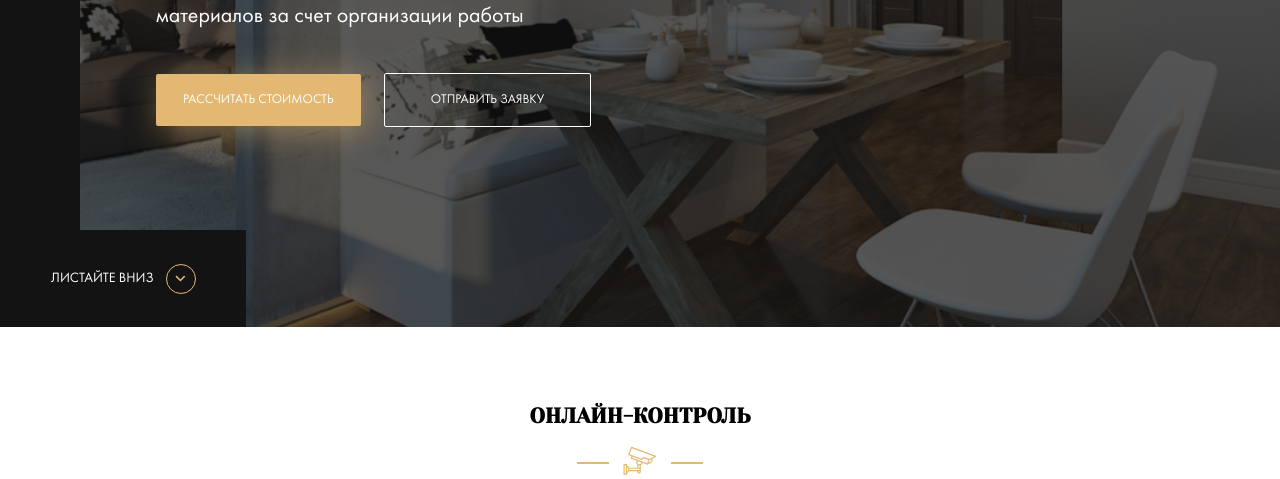
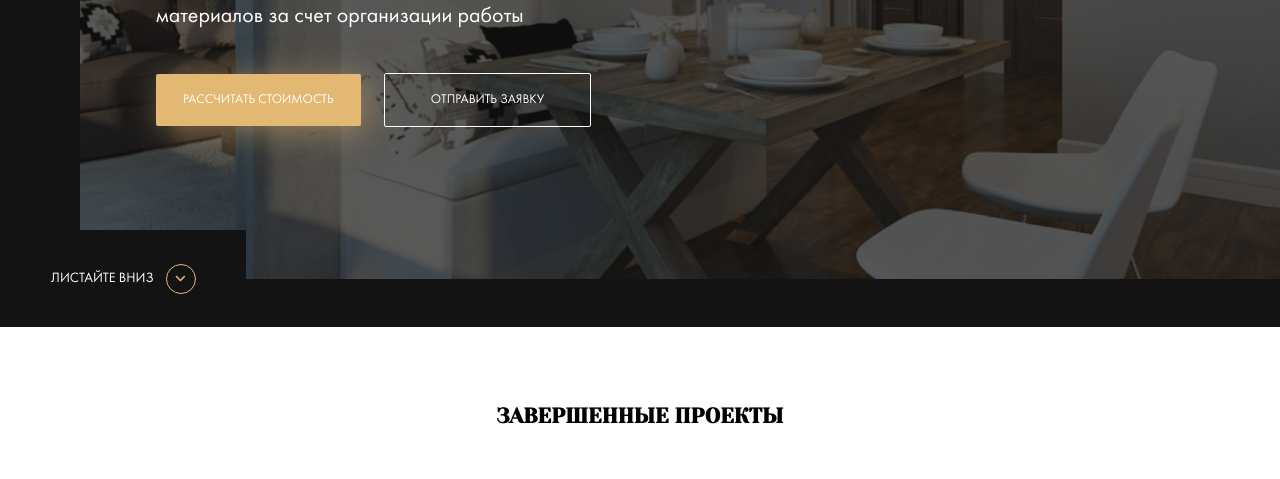
Before and after one commit to pavelgitvasilev/pavelfreelance, a website: page index.html in a window 1280 px wide. Shown: the part 473-952 px from the top of the page. Drawn offline with nearby package versions, Linux system fonts and the light colour scheme; files whose address does not match are found by name.

```diff
--- a/index.html
+++ b/index.html
@@ -50,6 +50,18 @@
 
 </section>
 <!-- /.hero -->
+<section class="section section--dark project">
+  <div class="container">
+    <div class="section-title">
+      <h2 class="section-title__heading">Завершенные проекты</h2>
+      <!-- /.section-title__heading -->
+    </div>
+    <!-- /.section-title -->
+  </div>
+  <!-- /.container -->
+</section>
+<!-- /.section section--dark project -->
+
 <section class="section control">
   <div class="container">
     <div class="section-title">
--- a/sass/templates/_hero.sass
+++ b/sass/templates/_hero.sass
@@ -15,6 +15,15 @@
    width: 100%
    height: 100%
    background-color: rgba($dark, 0.7)
+ &::after
+   content: ''
+   position: absolute
+   width: 100%
+   height: 3.46rem
+   bottom: 0
+   left: 0
+   right: 0
+   background-color: $dark
  &__content
   position: relative
   max-width: 47.85rem
@@ -34,6 +43,7 @@
   max-width: 80px
   height: 100%
  &__scroll-down
+  z-index: 3
   position: absolute
   display: flex
   justify-content: center
@@ -54,6 +64,7 @@
     border-radius: 50%
     background: url('../img/Vector.svg') no-repeat center
     margin-left: 12px
+
 
 .instagram
  display: flex
```
Also changed, not shown: css/style.css.
